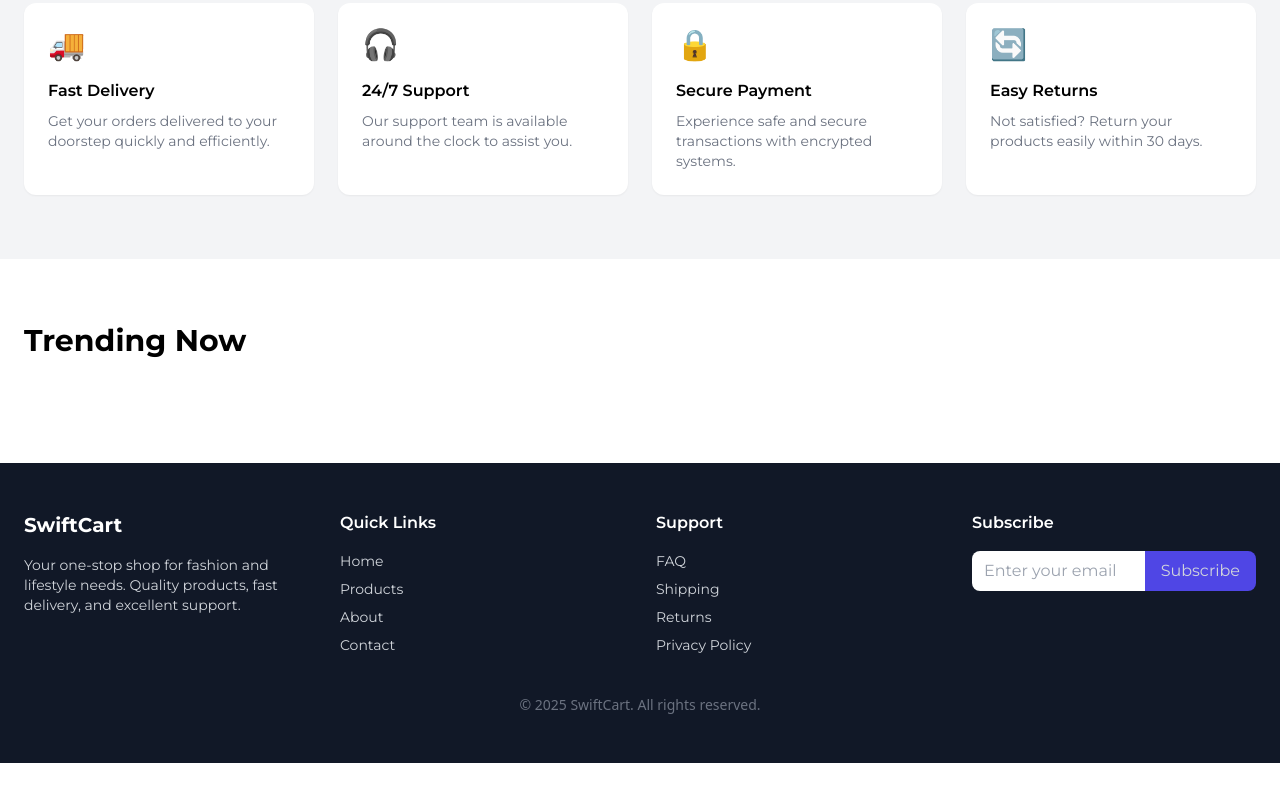
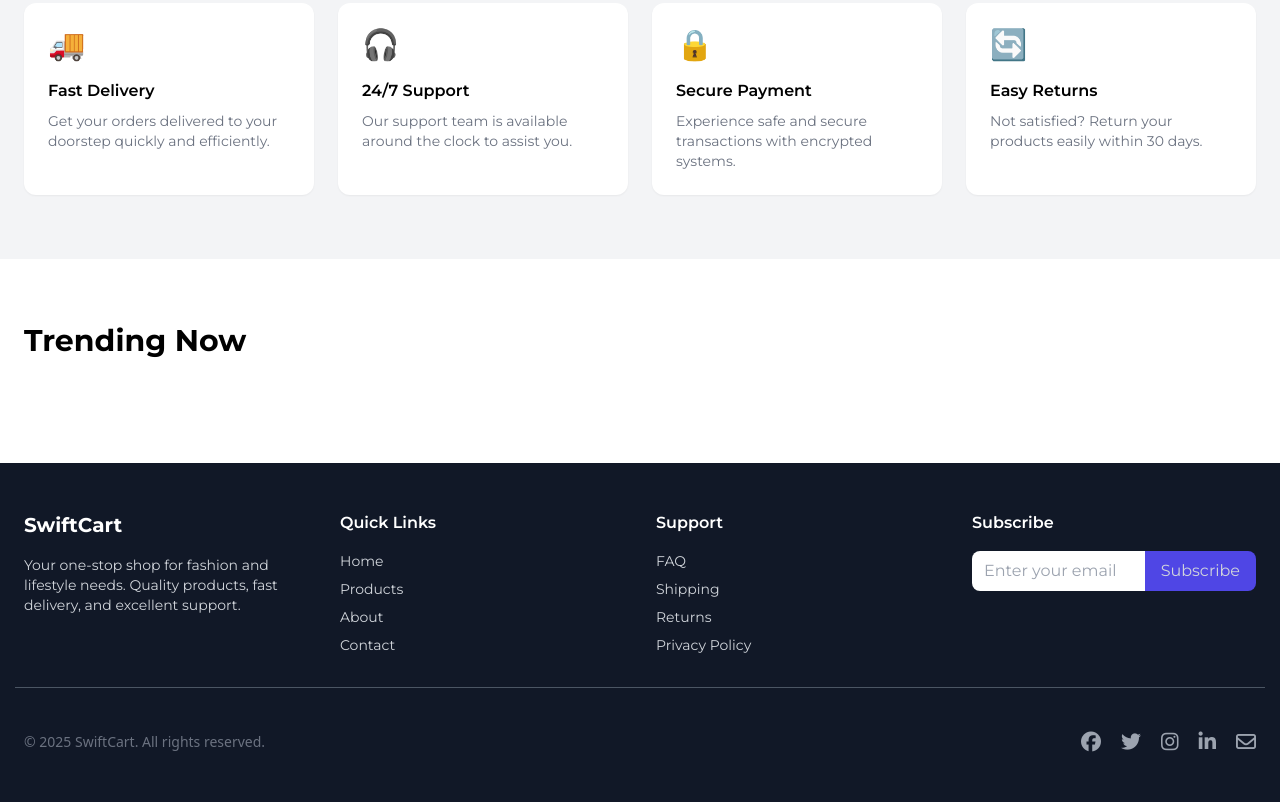
Before and after one commit to Bikash-Dev-Bk/SwiftCart, a plain HTML site: page index.html in a window 1280 px wide. Shown: the part 737-1539 px from the top of the page. Before the commit the page ends 1500 px from the top, so only its background shows below. Drawn offline with nearby package versions, Linux system fonts and the light colour scheme; no server answers.

Commit message:
footer UI update

```diff
--- a/index.html
+++ b/index.html
@@ -254,9 +254,36 @@
           </div>
         </div>
       </div>
+      <div
+        class="max-w-[1250px] mx-auto px-6 border-b mt-8 border-gray-600"></div>
 
-      <div class="text-center text-sm text-gray-500 mt-10">
-        © 2025 SwiftCart. All rights reserved.
+      <div
+        class="max-w-7xl mx-auto px-6 flex flex-col md:flex-row gap-5 items-center md:justify-between mt-10">
+        <p class="text-sm text-gray-500">
+          © 2025 SwiftCart. All rights reserved.
+        </p>
+        <div class="flex gap-5 items-center">
+          <p>
+            <i
+              class="fa-brands fa-facebook cursor-pointer text-gray-400 text-xl"></i>
+          </p>
+          <p>
+            <i
+              class="fa-brands fa-twitter cursor-pointer text-gray-400 text-xl"></i>
+          </p>
+          <p>
+            <i
+              class="fa-brands fa-instagram cursor-pointer text-gray-400 text-xl"></i>
+          </p>
+          <p>
+            <i
+              class="fa-brands fa-linkedin-in cursor-pointer text-gray-400 text-xl"></i>
+          </p>
+          <p>
+            <i
+              class="fa-regular fa-envelope cursor-pointer text-gray-400 text-xl"></i>
+          </p>
+        </div>
       </div>
     </footer>
 
```
Also changed, not shown: products.html (+29 -2 lines).
